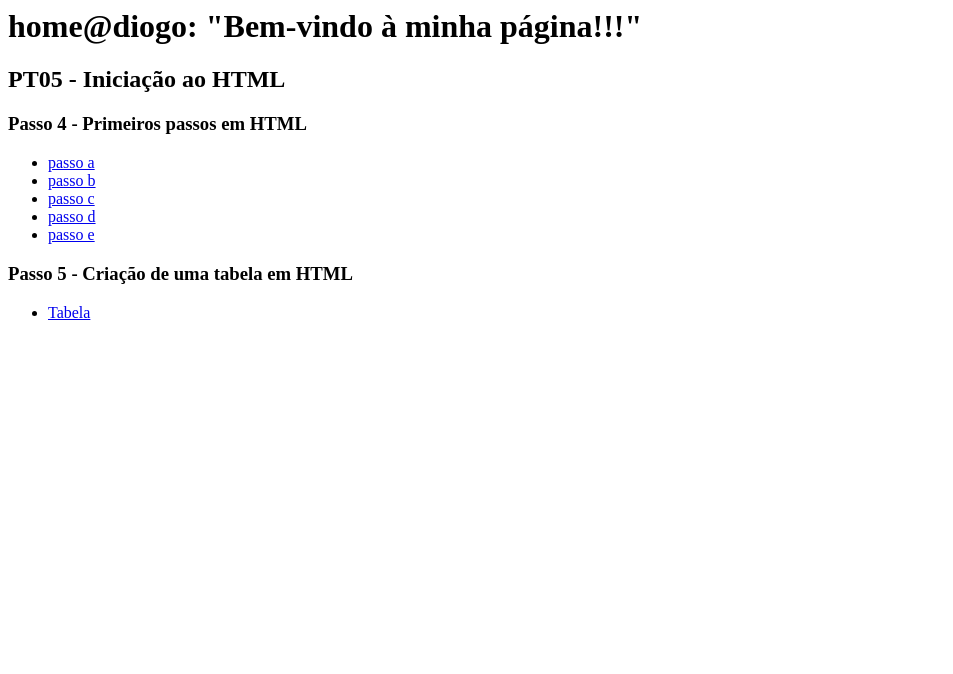
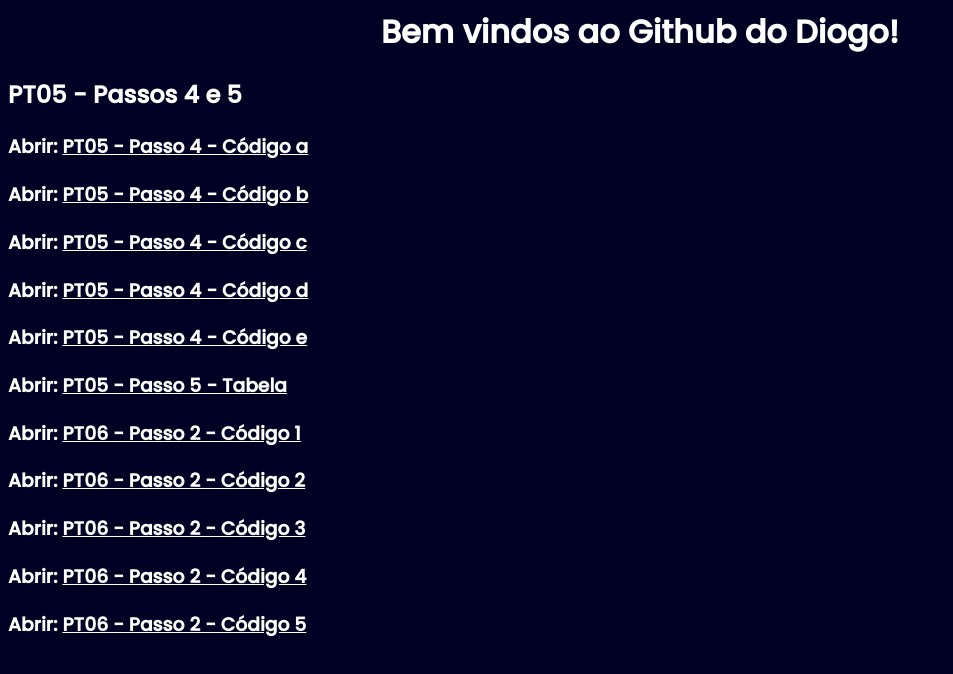
Before and after one commit to DiogoG702/aeb_diogog702.github.io, a plain HTML site: page index.html in a window 1280 px wide. Shown: the whole page, without its empty margins (0-953 px from the left). Drawn offline with Linux system fonts and the light colour scheme; files that its build step writes are made by us from their sources.

Commit message:
Update index.html

```diff
--- a/index.html
+++ b/index.html
@@ -1,38 +1,87 @@
-<!<!DOCTYPE html>
+<html>
+   <link rel="stylesheet" href="css\style.css">
+   <head>
+      <title>
+         Diogo - Github
+      </title>
+      <meta http-equiv="Content-Type" content="text/html; charset=utf-8">
+      <link rel="stylesheet" href="style.css">
+   </head>
+   <body>
+      <h1>
+         <center>
+         Bem vindos ao Github do Diogo!
+      </h1>
+      <h2>
+         PT05 - Passos 4 e 5
+      </h2>
+      <h3>
+         Abrir:
+         <a href="https://diogog702.github.io/passo-4a/">
+         PT05 - Passo 4 - Código a
+         </a>
+      </h3>
+      <h3>
+         Abrir:
+         <a href="https://diogog702.github.io/passo-4b/">
+         PT05 - Passo 4 - Código b
+         </a>
+      </h3>
+      <h3>
+         Abrir:
+         <a href="https://diogog702.github.io/passo-4c/">
+         PT05 - Passo 4 - Código c
+         </a>
+      </h3>
+      <h3>
+         Abrir:
+         <a href="https://diogog702.github.io/passo-4d/">
+         PT05 - Passo 4 - Código d
+         </a>
+      </h3>
+      <h3>
+         Abrir:
+         <a href="https://diogog702.github.io/passo-4e/">
+         PT05 - Passo 4 - Código e
+         </a>
+      </h3>
+      <h3>
+         Abrir:
+         <a href="https://diogog702.github.io/tabela.github.io/">
+         PT05 - Passo 5 - Tabela
+         </a>
+      </h3>
+      <h3>
+         Abrir:
+         <a href="https://diogog702.github.io/2.1/">
+         PT06 - Passo 2 - Código 1
+         </a>
+      </h3>
+      <h3>
+         Abrir:
+         <a href="https://diogog702.github.io/2.2/">
+         PT06 - Passo 2 - Código 2
+         </a>
+      </h3>
+      <h3>
+         Abrir:
+         <a href="https://diogog702.github.io/2.3/">
+         PT06 - Passo 2 - Código 3
+         </a>
+      </h3>
+      <h3>
+         Abrir:
+         <a href="https://diogog702.github.io/2.4/">
+         PT06 - Passo 2 - Código 4
+         </a>
+      </h3>
+      <h3>
+         Abrir:
+         <a href="https://diogog702.github.io/2.5/">
+         PT06 - Passo 2 - Código 5
+         </a>
+      </h3>
 
-<html>
-    <head>
-	<title>home@diogo</title>
-        <meta charset="UTF-8">
-        <link rel="stylesheet" href="css/styles.css">
-    </head>
 
-  <body>
-    <header>
-            <h1>home@diogo: "Bem-vindo à minha página!!!" </h1>
-            <!--<button align="right" onclick="window.open('https://forms.gle/CAYN1Rdv6KTJyasL8','_blank')">Forms para colab</button>-->
-    </header>
-    <nav>
-        <h2>
-            PT05 - Iniciação ao HTML
-        </h2>
-        <section>
-            <h3>Passo 4 - Primeiros passos em HTML</h3>
-                <ul>
-                <li> <a href="https://diogog702.github.io/passo-4a/" target="_blank"> passo a </a>
-                <li> <a href="https://diogog702.github.io/passo-4b/" target="_blank"> passo b </a>
-                <li> <a href="https://diogog702.github.io/passo-4c/" target="_blank"> passo c </a>
-                <li> <a href="https://diogog702.github.io/passo-4d/" target="_blank"> passo d </a>
-                <li> <a href="https://diogog702.github.io/passo-4e/" target="_blank"> passo e </a>
-                </ul>
-        </section>
-        <section>
-            <h3>Passo 5 - Criação de uma tabela em HTML</h3>
-                <ul>
-                    <li><a href="https://diogog702.github.io/tabela.github.io/" target="_blank"> Tabela </a></li>
-                </ul>
-        </section>
-    </nav>
-  </body>
-
+   </body>
 </html>
```
